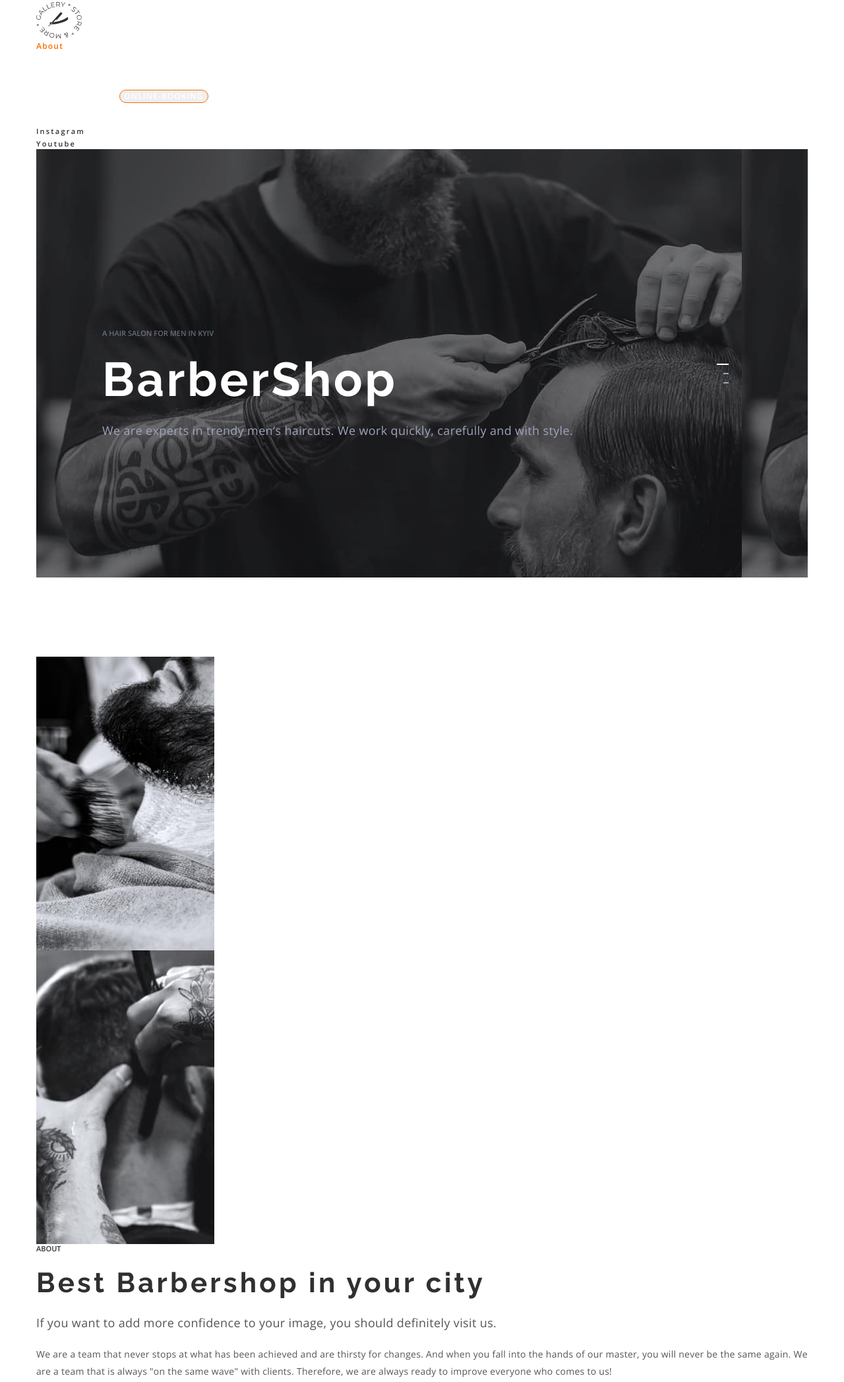
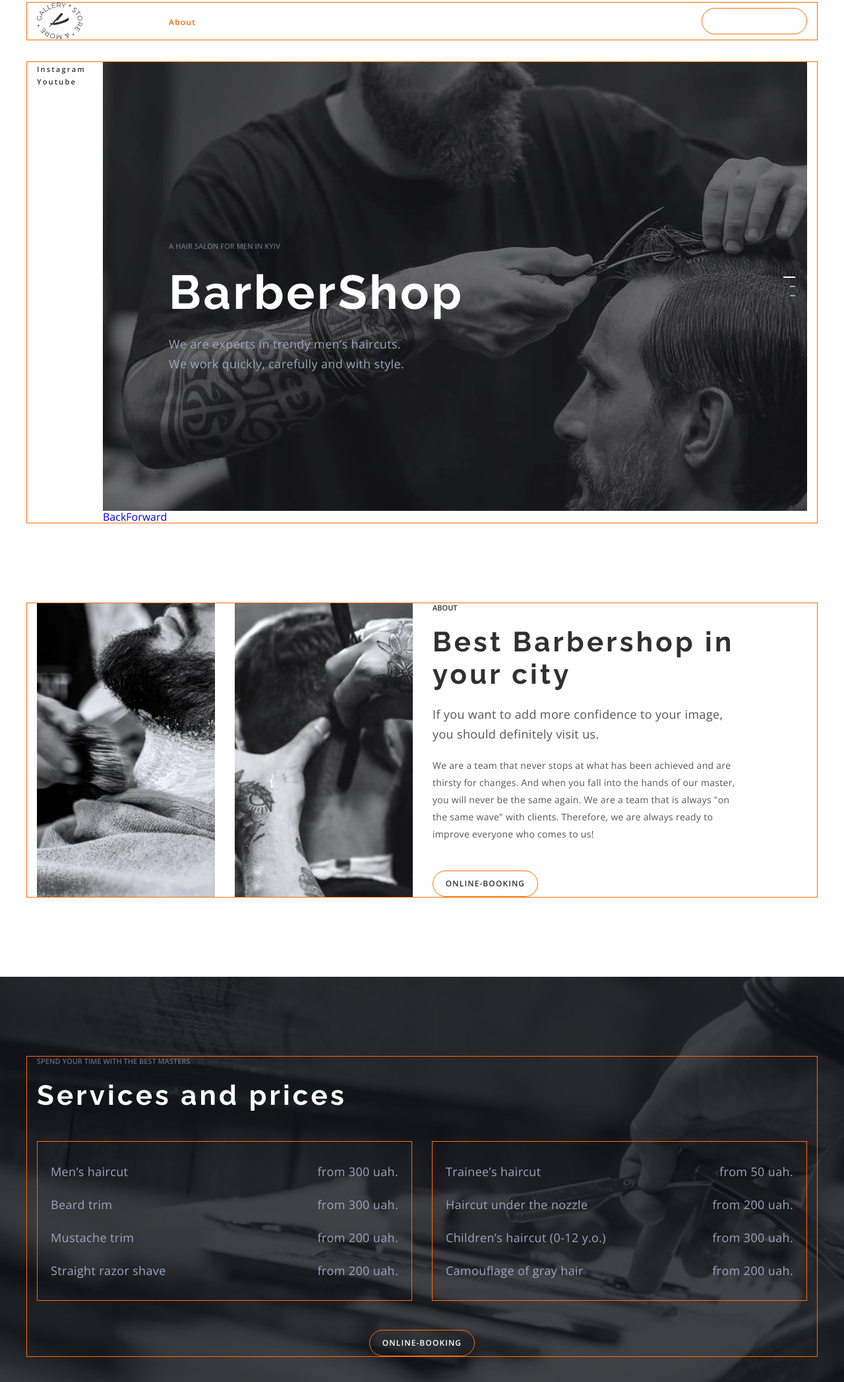
Before and after one commit to Bilous-Oleh/barber-shop, a plain HTML site: page index.html in a window 1280 px wide. Shown: the part 29-2123 px from the top of the page at 66% size. Drawn offline with nearby package versions, Linux system fonts and the light colour scheme.

Commit message:
Add styles at sections Hrader, Hero, About, Prices, Gallery

```diff
--- a/css/styles.css
+++ b/css/styles.css
@@ -1,6 +1,5 @@
 :root {
   --font-raleway: "Raleway", sans-serif;
-
 }
 
 /* * {
@@ -11,7 +10,6 @@
 body {
   font-family: "Open Sans", sans-serif;
 }
-
 
 h1,
 h2,
@@ -61,6 +59,7 @@ img {
   width: 1200px;
   padding: 0 15px;
   margin: 0 auto;
+  border: 1px solid #ff6c00;
 }
 
 .link {
@@ -84,6 +83,8 @@ img {
 }
 
 .btn {
+  min-width: 160px;
+  height: 40px;
   font-family: inherit;
   font-weight: 600;
   font-size: 12px;
@@ -92,7 +93,8 @@ img {
   text-transform: uppercase;
   border: 1px solid #ff6c00;
   border-radius: 25px;
-  /* cursor: pointer; */
+  cursor: pointer;
+  background-color: transparent;
 }
 
 /* ----------HEADER---------- */
@@ -106,15 +108,33 @@ img {
   color: #ffffff;
 }
 
+.logo {
+  margin-right: 131px;
+}
+
+.navigation {
+  margin-right: auto;
+}
+
 .header {
   padding-top: 32px;
   padding-bottom: 32px;
-
 }
 
-/* .header-nav-link {
-  text-decoration: none;
-} */
+.header-container {
+  display: flex;
+  align-items: center;
+}
+
+.header-nav {
+  display: flex;
+  gap: 30px;
+}
+
+.header-nav-link {
+  /* text-decoration: none; */
+  color: #ffffff;
+}
 
 .header-nav-link:hover,
 .header-nav-link:focus,
@@ -141,12 +161,18 @@ img {
   /* border: 1px solid #ff6c00;
   border-radius: 25px; */
   color: #ffffff;
+  margin-left: 43px;
 }
 
 /* ------------HERO----------- */
 
+.hero-container {
+  display: flex;
+}
+
 .hero-list {
   background-color: #ffffff;
+  width: 100px;
 }
 
 .hero-link {
@@ -165,6 +191,7 @@ img {
 .hero-wrap {
   background-image: url(../images/hero-pic.jpg);
   padding: 272px 100px 208px 100px;
+  flex-grow: 1;
 }
 
 .hero-uptitle {
@@ -175,8 +202,8 @@ img {
 
 .hero-title {
   font-family: var(--font-raleway);
-  font-style: normal;
-  font-weight: 700;
+  /* font-style: normal;
+  font-weight: 700; */
   font-size: 72px;
   line-height: 1.18;
   letter-spacing: 0.05em;
@@ -186,9 +213,20 @@ img {
 
 .hero-subtitle {
   font-size: 18px;
-  line-height: 1.66;
+  line-height: 1.67;
   letter-spacing: 0.02em;
   color: #9da4bd;
+  max-width: 362px;
+}
+
+.hero-wrapper {
+  display: flex;
+  flex-direction: column;
+  flex-grow: 1;
+}
+
+.hero-arrow-list {
+  display: flex;
 }
 
 /* ----------ABOUT---------- */
@@ -198,6 +236,20 @@ img {
   padding-bottom: 120px;
 }
 
+.about-container {
+  display: flex;
+  gap: 30px;
+}
+
+.about-list {
+  display: flex;
+  gap: 30px;
+}
+
+.about-wrap {
+  max-width: 470px;
+}
+
 .about-uptitle {
   /* font-weight: 600;
   font-size: 11px;
@@ -205,7 +257,6 @@ img {
   text-transform: uppercase; */
   color: #303030;
   margin-bottom: 20px;
-
 }
 
 .about-title {
@@ -257,15 +308,34 @@ img {
   text-transform: uppercase; */
   color: #9da4bd;
   opacity: 0.6;
+  margin-bottom: 20px;
+}
+.prices-wrap {
+  display: flex;
+  justify-content: space-between;
+  /* gap: 30px; */
+  margin-bottom: 44px;
 }
 
 .prices-list {
   border: 1px solid #ff6c00;
   padding: 30px 20px;
+  width: calc((100% - 30px) / 2);
+}
+
+.prices-item {
+  display: flex;
+  justify-content: space-between;
+  margin-bottom: 20px;
+}
+
+.prices-item:last-child {
+  margin-bottom: 0;
 }
 
 .prices-title {
   color: #ffffff;
+  margin-bottom: 44px;
 }
 
 .prices-item-text {
@@ -361,6 +431,15 @@ img {
   margin-bottom: 44px;
 }
 
+.barbers-list {
+  display: flex;
+  gap: 30px;
+}
+
+.barbers-item {
+  width: calc((100% - 60px) / 3);
+}
+
 .barbers-item-title {
   font-weight: 400;
   font-size: 18px;
@@ -388,13 +467,22 @@ img {
 
 .gallery-uptitle {
   color: #303030;
+  margin-bottom: 44px;
+}
+
+.gallery-list {
+  display: flex;
+  gap: 30px;
+}
+
+.gallery-item {
+  width: calc((100% - 90px) / 4);
 }
 
 /* ------------CONTACTS----------- */
 
 .contacts {
   background-color: #303030;
-
 }
 
 .contacts-title {
@@ -437,12 +525,22 @@ img {
   padding-bottom: 56px;
 }
 
+.footer-container {
+  display: flex;
+  justify-content: space-between;
+}
+
 .footer-text {
   font-weight: 600;
   font-size: 11px;
   line-height: 1.36;
   letter-spacing: 0.2em;
   color: #9da4bd;
+}
+
+.footer-list {
+  display: flex;
+  gap: 40px;
 }
 
 .footer-link {
--- a/index.html
+++ b/index.html
@@ -21,11 +21,11 @@
   </head>
   <body>
     <header class="header">
-      <div class="container">
+      <div class="container header-container">
         <a href="/" class="logo">
           <img src="./images/logo.svg" alt="Logo" />
         </a>
-        <nav>
+        <nav class="navigation">
           <ul class="header-nav">
             <li>
               <a class="header-nav-link link current" href="#about">About</a>
@@ -50,7 +50,7 @@
 
     <main>
       <section class="hero">
-        <div class="container">
+        <div class="container hero-container">
           <ul class="hero-list">
             <li class="hero-item">
               <a
@@ -71,6 +71,7 @@
               >
             </li>
           </ul>
+          <div class="hero-wrapper">
             <div class="hero-wrap">
               <p class="hero-uptitle uptitle">A hair salon for men in Kyiv</p>
               <h1 class="hero-title">BarberShop</h1>
@@ -79,11 +80,16 @@
                 carefully and with style.
               </p>
             </div>
+            <ul class="hero-arrow-list">
+              <li><a class="hero-arrow-link link" href="#">Back</a></li>
+              <li><a class="hero-arrow-link link" href="#">Forward</a></li>
+            </ul>
+          </div>
         </div>
       </section>
 
       <section class="about" id="about">
-        <div class="container">
+        <div class="container about-container">
           <ul class="about-list">
             <li class="about-item">
               <img
@@ -102,6 +108,7 @@
               />
             </li>
           </ul>
+          <div class="about-wrap">
             <p class="about-uptitle uptitle">About</p>
             <h2 class="section-title about-title">
               Best Barbershop in your city
@@ -112,12 +119,13 @@
             </p>
             <p class="about-text">
               We are a team that never stops at what has been achieved and are
-            thirsty for changes. And when you fall into the hands of our master,
-            you will never be the same again. We are a team that is always "on
-            the same wave" with clients. Therefore, we are always ready to
-            improve everyone who comes to us!
+              thirsty for changes. And when you fall into the hands of our
+              master, you will never be the same again. We are a team that is
+              always "on the same wave" with clients. Therefore, we are always
+              ready to improve everyone who comes to us!
             </p>
             <button type="button" class="about-btn btn">ONLINE-BOOKING</button>
+          </div>
         </div>
       </section>
 
@@ -127,6 +135,7 @@
             Spend your time with the best masters
           </p>
           <h2 class="section-title prices-title">Services and prices</h2>
+          <div class="prices-wrap">
             <ul class="prices-list">
               <li class="prices-item">
                 <p class="prices-item-text">Men’s haircut</p>
@@ -146,23 +155,24 @@
               </li>
             </ul>
             <ul class="prices-list">
-            <li class="prices-litem">
+              <li class="prices-item">
                 <p class="prices-item-text">Trainee’s haircut</p>
-              <span>from 50 uah.</span>
+                <span class="prices-item-text">from 50 uah.</span>
               </li>
-            <li class="prices-litem">
+              <li class="prices-item">
                 <p class="prices-item-text">Haircut under the nozzle</p>
-              <span>from 200 uah.</span>
+                <span class="prices-item-text">from 200 uah.</span>
               </li>
-            <li class="prices-litem">
+              <li class="prices-item">
                 <p class="prices-item-text">Children’s haircut (0-12 y.o.)</p>
-              <span>from 300 uah.</span>
+                <span class="prices-item-text">from 300 uah.</span>
               </li>
-            <li class="prices-litem">
+              <li class="prices-item">
                 <p class="prices-item-text">Camouflage of gray hair</p>
-              <span>from 200 uah.</span>
+                <span class="prices-item-text">from 200 uah.</span>
               </li>
             </ul>
+          </div>
           <button type="button" class="prices-btn btn">online-booking</button>
         </div>
       </section>
@@ -351,7 +361,6 @@
                 <a class="contacts-link link" href="mailto:barbershop@email.com"
                   >barbershop@email.com</a
                 >
-                >
               </li>
             </ul>
           </address>
@@ -362,7 +371,7 @@
     </main>
 
     <footer class="footer">
-      <div class="container">
+      <div class="container footer-container">
         <p class="footer-text">
           <!-- <img src="./images/copy.svg" alt="Copyright" /> -->
           &#169;Copyright 2020
```
Lines whose indentation alone changed are shown as unchanged.
